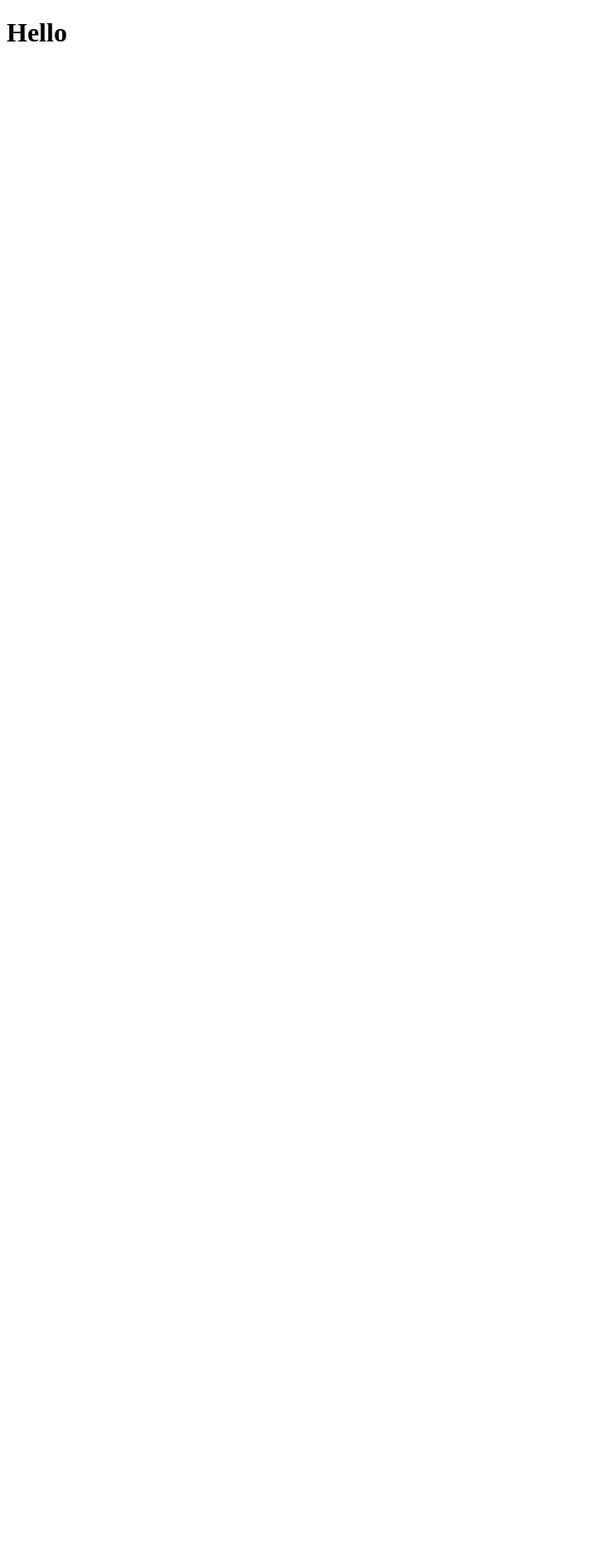
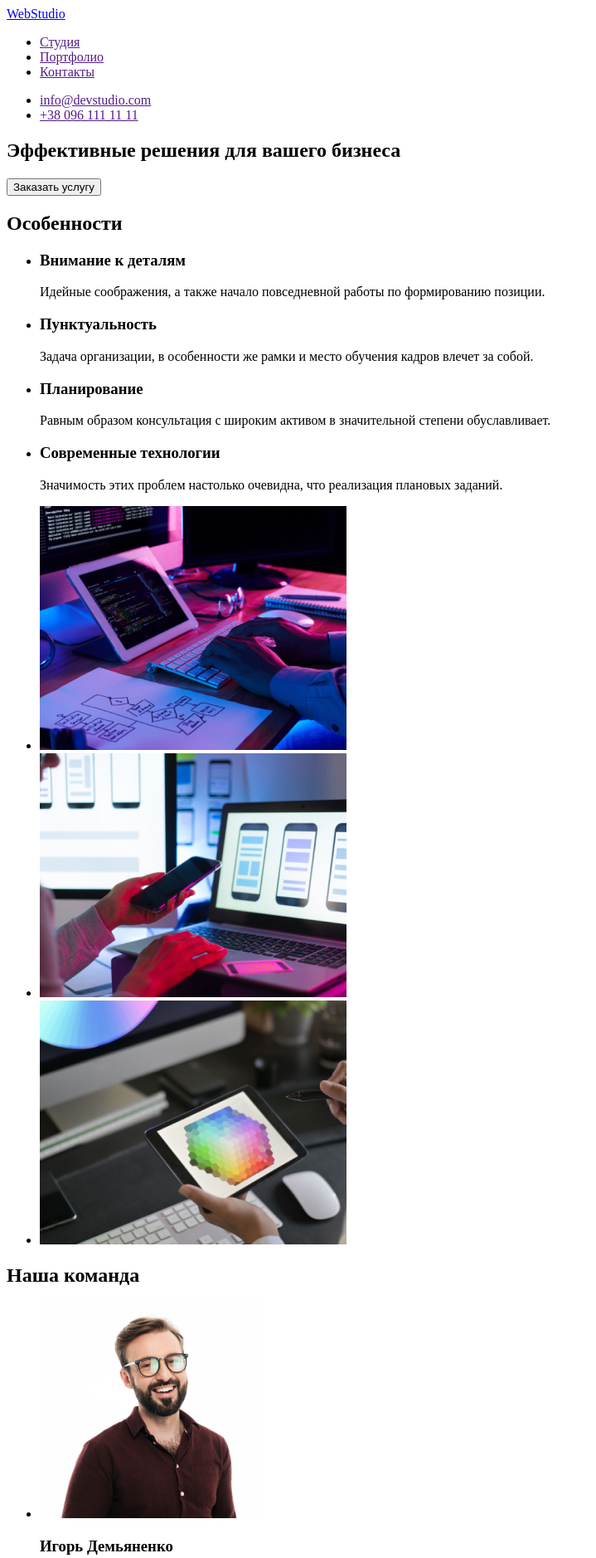
Before and after one commit to YuriiIva/goit-markup-hw-01, a plain HTML site: page index.html in a window 1280 px wide. Shown: the top 1878 px of the page at 83% size, without its empty margins (0-719 px from the left). Before the commit the page ends 800 px from the top, so only its background shows below. Drawn offline with Linux system fonts and the light colour scheme.

Commit message:
Заголовок и тело

```diff
--- a/index.html
+++ b/index.html
@@ -7,6 +7,86 @@
     <title>Document</title>
 </head>
 <body>
-    <h1>Hello</h1>
+    <!--Шапка сайта-->
+    <header>
+        <nav>
+            <a href="/">
+                WebStudio
+            </a>
+            <ul>
+                <li><a href="">Студия</a></li>
+                <li><a href="">Портфолио</a></li>
+                <li><a href="">Контакты</a></li>
+            </ul>
+        </nav>
+        <ul>
+            <li><a href="">info@devstudio.com</a></li>
+            <li><a href="">+38 096 111 11 11</a></li>
+        </ul>
+    </header>
+
+    <div>
+        <section>
+            <h1>Эффективные решения для вашего бизнеса</h1>
+           <button>Заказать услугу</button>
+        </section>
+    </div>
+    <!--Особенности-->
+    <section>
+        <h2>Особенности</h2>
+        <ul>
+            <li>
+                <h3>Внимание к деталям</h3>
+                <p>Идейные соображения, а также начало повседневной работы по формированию позиции.</p>
+            </li>
+            <li>
+                <h3>Пунктуальность</h3>
+                <p>Задача организации, в особенности же рамки и место обучения кадров влечет за собой.</p>
+            </li>
+            <li>
+                <h3>Планирование</h3>
+                <p>Равным образом консультация с широким активом в значительной степени обуславливает.</p>
+            </li>
+            <li>
+                <h3>Современные технологии</h3>
+                <p>Значимость этих проблем настолько очевидна, что реализация плановых заданий.</p>
+            </li>
+        </ul>
+
+    </section>
+    <!--Чем занимаемся-->
+    <section>
+        <ul>
+            <li><img src="./images/img.jpg" alt="Работа на планшете" width="370"></li>
+            <li><img src="./images/img2.jpg" alt="Синзронизация телефона с ноутбуком" width="370"></li>
+            <li><img src="./images/img3.jpg" alt="Цветовая настройка планшета" width="370"></li>
+        </ul>
+    </section>
+    <!--Наша команда-->
+    <section>
+        <h2>Наша команда</h2>
+        <ul>
+            <li>
+                <img src="./images/people1.jpg" alt="Игорь Демьяненко" width="270">
+                <h3>Игорь Демьяненко</h3>
+                <h3>Product Designer</h3>
+            </li>
+            <li>
+                <img src="./images/people2.jpg" alt="Ольга Репина" width="270">
+                <h3>Ольга Репина</h3>
+                <h3>Frontend Developer</h3>
+            </li>
+            <li>
+                <img src="./images/people3.jpg" alt="Николай Тарасов" width="270">
+                <h3>Николай Тарасов</h3>
+                <h3>Marketing</h3>
+            </li>
+            <li>
+                <img src="./images/people4.jpg" alt="Михаил Ермаков" width="270">
+                <h3>Михаил Ермаков</h3>
+                <h3>UI Designer</h3>
+            </li>
+        </ul>
+    </section>
 </body>
 </html>
```
Also changed, not shown: images/img.jpg (added), images/img2.jpg (added), images/img3.jpg (added), images/people1.jpg (added), images/people2.jpg (added), images/people3.jpg (added), images/people4.jpg (added), 1 other file.
